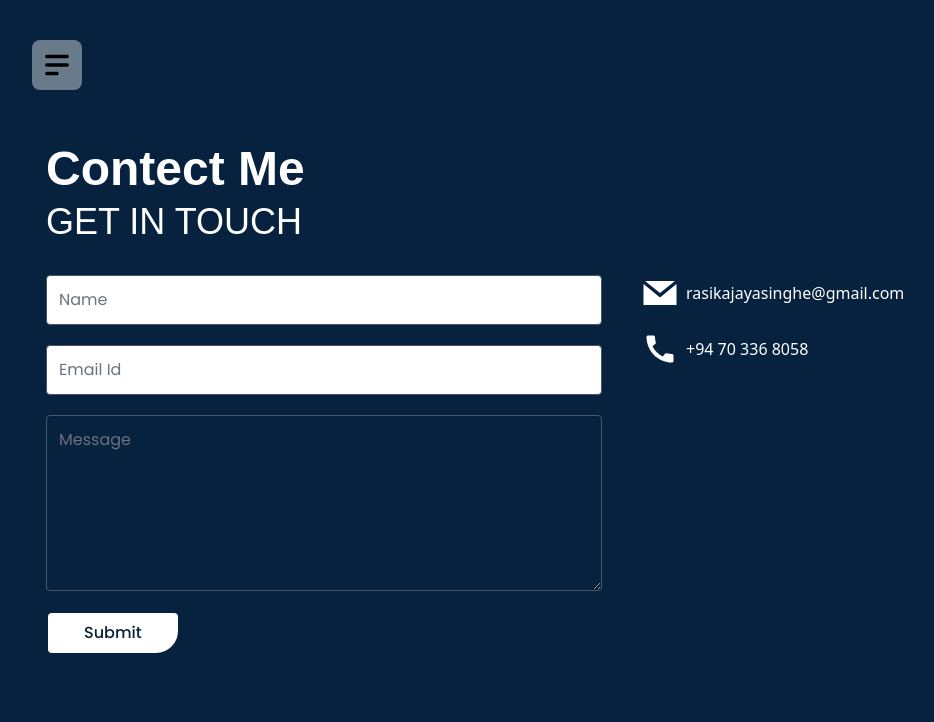
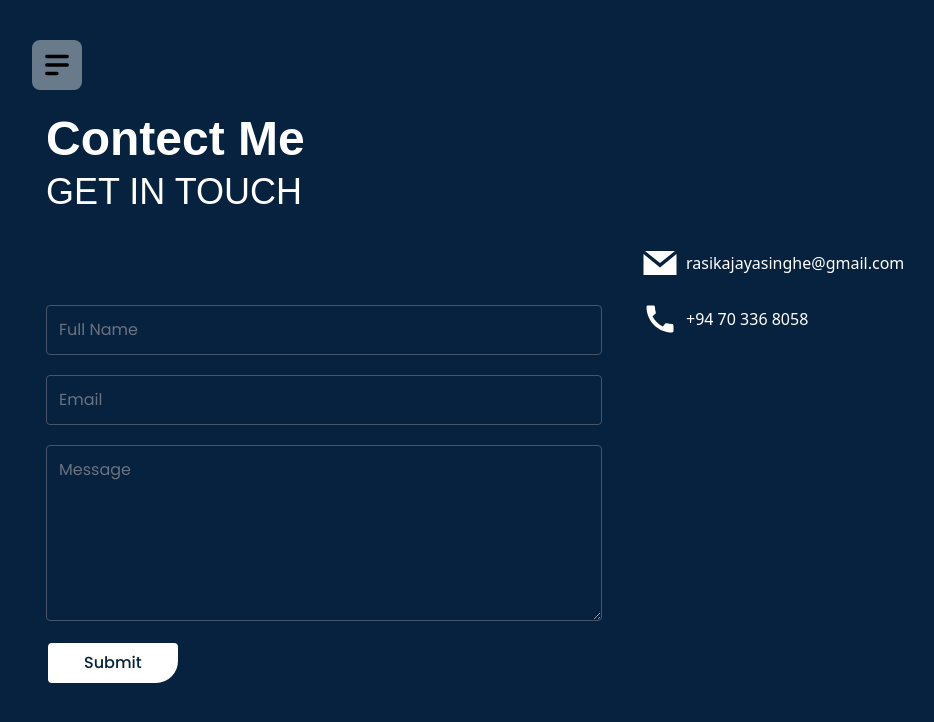
Before and after one commit to rasikajayasinghe/rasikajayasinghe, a Next.js app: page /contact in a window 1280 px wide. Shown: the top 722 px of the page, without its empty margins (18-952 px from the left). Built offline with nearby package versions, Linux system fonts and the light colour scheme; a web font is replaced by a local one.

Commit message:
added contact data in sanity

```diff
--- a/app/contact/page.tsx
+++ b/app/contact/page.tsx
@@ -1,6 +1,7 @@
 "use client";
 import { createElement } from "react";
 import { content } from "@/Content";
+import ContactForm from "@/components/Contact/ContactForm";
 
 export default function ContactPage() {
   const { Contact } = content;
@@ -14,36 +15,7 @@ export default function ContactPage() {
         <h4 className="subtitle text-white">{Contact.subtitle}</h4>
         <br />
         <div className="flex gap-10 md:flex-row flex-col">
-          <form className="flex-1 flex flex-col gap-5">
-            {/* Input Name as same as email js templates values */}
-            <input
-              type="text"
-              name="from_name"
-              placeholder="Name"
-              required
-              className="border border-slate-600 p-3 rounded"
-            />
-            <input
-              type="email"
-              name="user_email"
-              pattern="[A-Za-z0-9._%+-]+@[A-Za-z0-9.-]+\.[A-Za-z]{1,63}$"
-              placeholder="Email Id"
-              required
-              className="border border-slate-600 p-3 rounded"
-            />
-            <textarea
-              name="message"
-              placeholder="Message"
-              className="border border-slate-600 p-3 rounded h-44"
-              required
-            ></textarea>
-            <button
-              className="btn self-start
-            bg-white text-dark_primary"
-            >
-              Submit
-            </button>
-          </form>
+          <ContactForm />
           <div className="flex-1 flex flex-col gap-5">
             {Contact.social_media.map((content, i) => (
               <div
--- /dev/null
+++ b/components/Contact/ContactForm.tsx
@@ -0,0 +1,83 @@
+"use client";
+import { useState } from "react";
+import { useForm, SubmitHandler } from "react-hook-form";
+
+interface IFormInput {
+  name: string;
+  email: string;
+  message: string;
+}
+const ContactForm = () => {
+  const [submitted, setSubmitted] = useState(false);
+  const {
+    register,
+    handleSubmit,
+    formState: { errors },
+  } = useForm<IFormInput>();
+
+  const onSubmit: SubmitHandler<IFormInput> = async (data) => {
+    await fetch("/api/createContact", {
+      method: "POST",
+      body: JSON.stringify(data),
+    })
+      .then(() => {
+        console.log(data);
+        setSubmitted(true);
+      })
+      .catch((err) => {
+        console.log(err);
+        setSubmitted(false);
+      });
+  };
+
+  return (
+    <form
+      onSubmit={handleSubmit(onSubmit)}
+      className="flex-1 flex flex-col gap-5"
+    >
+      {errors && (
+        <div className="flex flex-col p-5">
+          {errors.name && (
+            <span className="text-red-500">- The Name Field is required</span>
+          )}
+          {errors.email && (
+            <span className="text-red-500">- The Email Field is required</span>
+          )}
+          {errors.message && (
+            <span className="text-red-500">
+              - The Message Field is required
+            </span>
+          )}
+        </div>
+      )}
+
+      <input
+        {...register("name", { required: true })}
+        type="text"
+        placeholder="Full Name"
+        className="border border-slate-600 p-3 rounded bg-transparent"
+      />
+      <input
+        {...register("email", { required: true })}
+        type="email"
+        placeholder="Email"
+        className="border border-slate-600 p-3 rounded bg-transparent"
+      />
+      <textarea
+        {...register("message", { required: true })}
+        placeholder="Message"
+        className="border border-slate-600 p-3 rounded h-44"
+      ></textarea>
+
+      <button
+        type="submit"
+        className="btn self-start
+            bg-white text-dark_primary"
+      >
+        Submit
+      </button>
+    </form>
+  );
+};
+
+export default ContactForm;
--- /dev/null
+++ b/pages/api/createContact.ts
@@ -0,0 +1,22 @@
+import sanityClient from "@/lib/sanity-client";
+import type { NextApiRequest, NextApiResponse } from "next";
+
+export default async function handler(
+  req: NextApiRequest,
+  res: NextApiResponse
+) {
+  const { name, email, message } = JSON.parse(req.body);
+  try {
+    await sanityClient.create({
+      _type: "contacts",
+      name,
+      email,
+      message,
+    });
+  } catch (err) {
+    console.log(err);
+    return res.status(500).json({ message: `Could't submit comment`, err });
+  }
+
+  return res.status(200).json({ message: "Comment submitted" });
+}
```
